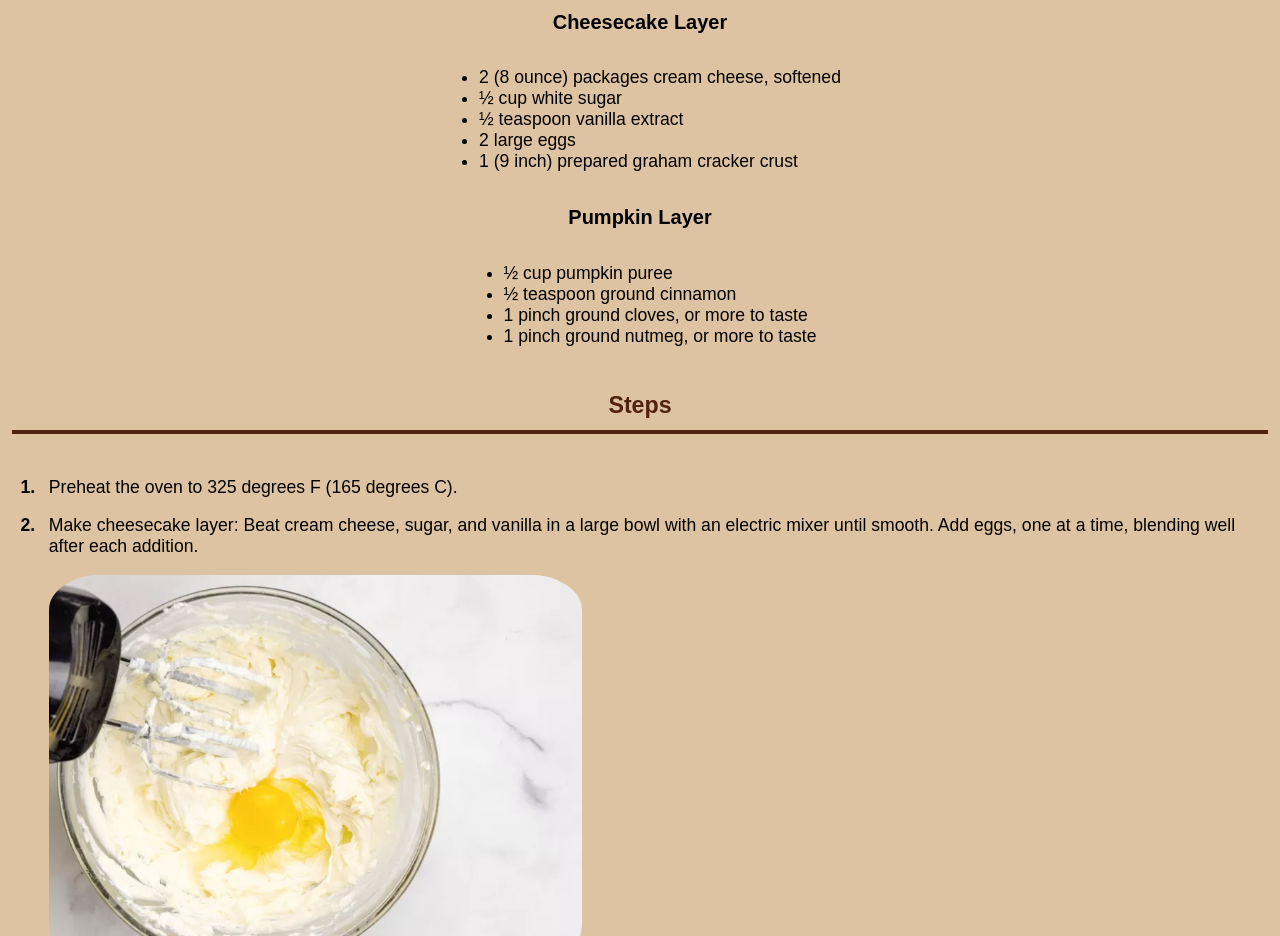
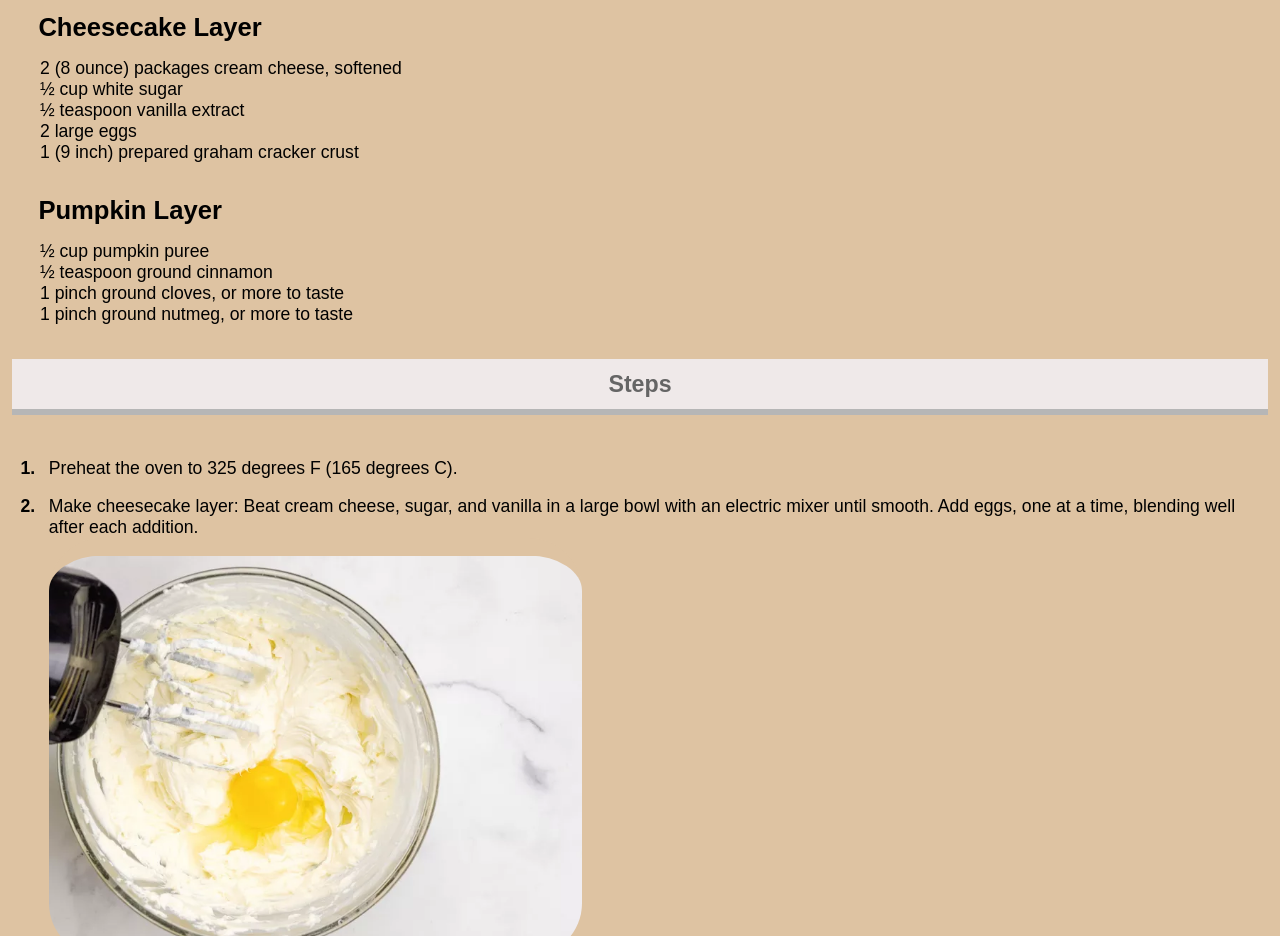
Before and after one commit to Icarus47/odin-recipes, a plain HTML site: page recipes/double-layer-pumpkin-cheesecake.html in a window 1280 px wide. Shown: the part 694-1630 px from the top of the page. Drawn offline with Linux system fonts and the light colour scheme.

Commit message:
Update stylesheet to improve overall design
A few thing to debug still, but the pages look better now.

```diff
--- a/styles.css
+++ b/styles.css
@@ -16,12 +16,13 @@ a > img {
 
 a {
   text-decoration: none;
+  font-size: 1.1em;
+  font-weight: bold;
   color: #522210;
 }
 
-a:hover {
-  /* color: rgb(32, 45, 57); */
-  font-weight: bold;
+a > p {
+  margin-top: 0.2em;
 }
 
 a > img:hover {
@@ -36,7 +37,7 @@ h1 {
   padding: 0.5em 0;
   margin: -0.3em -1em 1em -1em;
   /* border-radius: 1em 0 0 1em; */
-  border-bottom: solid 8px #e8842c;
+  border-bottom: solid 8px #72321a;
   /* box-shadow: 0 0 5px 0 #000; */
 }
 
@@ -101,18 +102,19 @@ nav {
   flex-basis: 100%;
   font-size: 1.45em;
   text-align: center;
-  color: #522210;
+  background-color: rgb(239, 233, 233);
+  color: #656565;
   padding: 0.5em 0;
   /* margin: -0.3em -0.5em 0.5em -0.5em; */
-  /* border-radius: 1em 0 0 1em; */
-  border-bottom: solid 4px #522210;
+  /* border-radius: 0.5em 5em 0.5em 5em;  */
+  border-bottom: solid 6px #b6b6b6;
 }
 
 .page-nav > h3 {
   flex-basis: 100%;
-  text-align: center;
   margin: auto;
-  font-size: 1.25em;
+  margin-left: 1.5em;
+  font-size: 1.6em;
 }
 
 .page-nav > p {
@@ -126,7 +128,6 @@ nav {
   object-fit: cover;
 }
 
-
 .page-nav > ol > li {
   padding: 0.5em;
 }
@@ -139,6 +140,15 @@ nav {
   padding-top: 1em;
 }
 
+.page-nav > ul {
+  margin-top: 0;
+  width: 100%;
+}
+
+.page-nav > ul > li {
+  list-style-type: none;
+}
+
 .full-width {
   flex-basis: 100%;
   height: auto;
```
